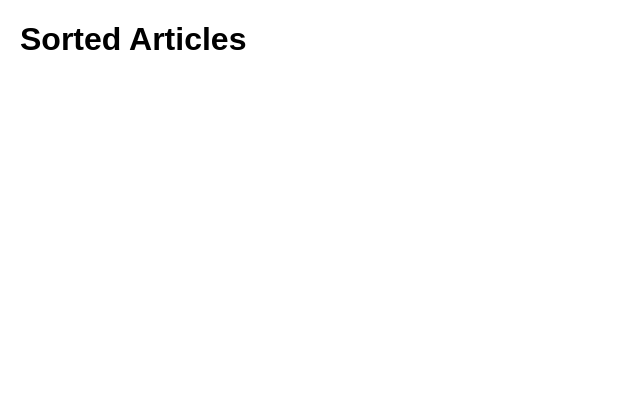
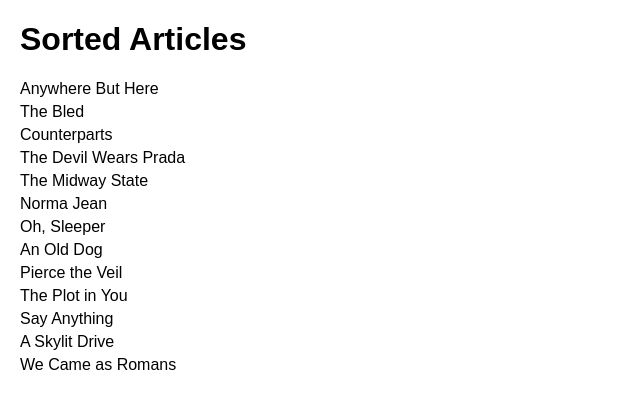
Before and after one commit to acciojob/sorting-articles-sanjayrautela, a website: page main.html in a window 1280 px wide. Shown: the whole page, without its empty margins (0-640 px from the left). Drawn offline with Linux system fonts and the light colour scheme.

Commit message:
created a submission

```diff
--- a/main.html
+++ b/main.html
@@ -39,7 +39,7 @@
         const sortedBands = bands.sort((a, b) => removeLeadingWords(a) > removeLeadingWords(b) ? 1 : -1);
 
         // Display the sorted bands on the webpage
-        const bandList = document.getElementById('band');
+        const bandList = document.getElementById('bands');
         sortedBands.forEach(band => {
             const listItem = document.createElement('li');
             listItem.textContent = band;
```
